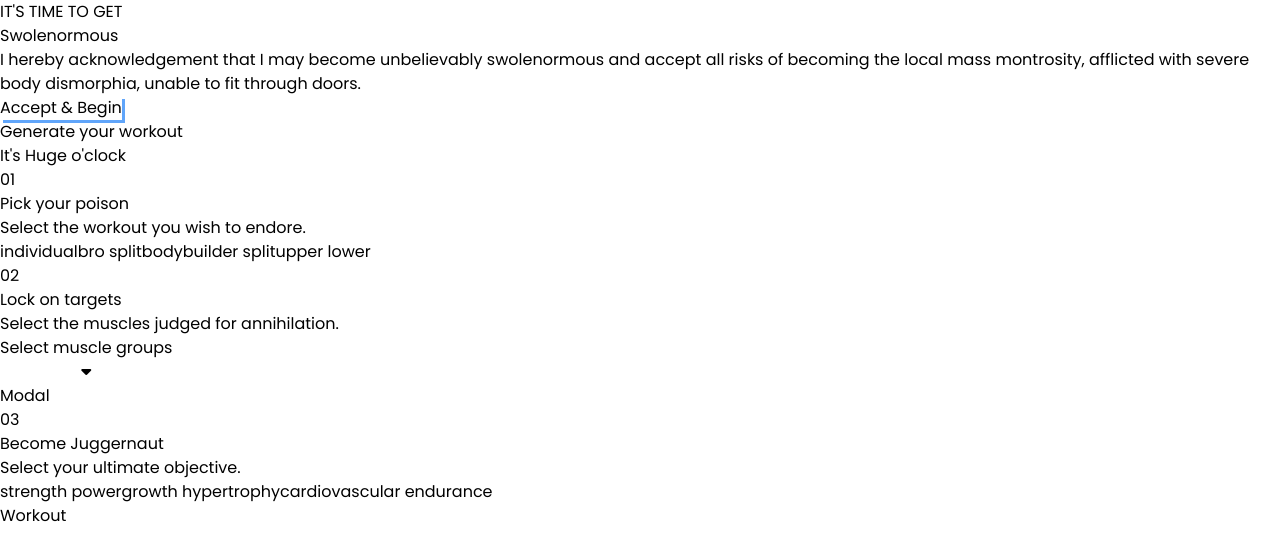
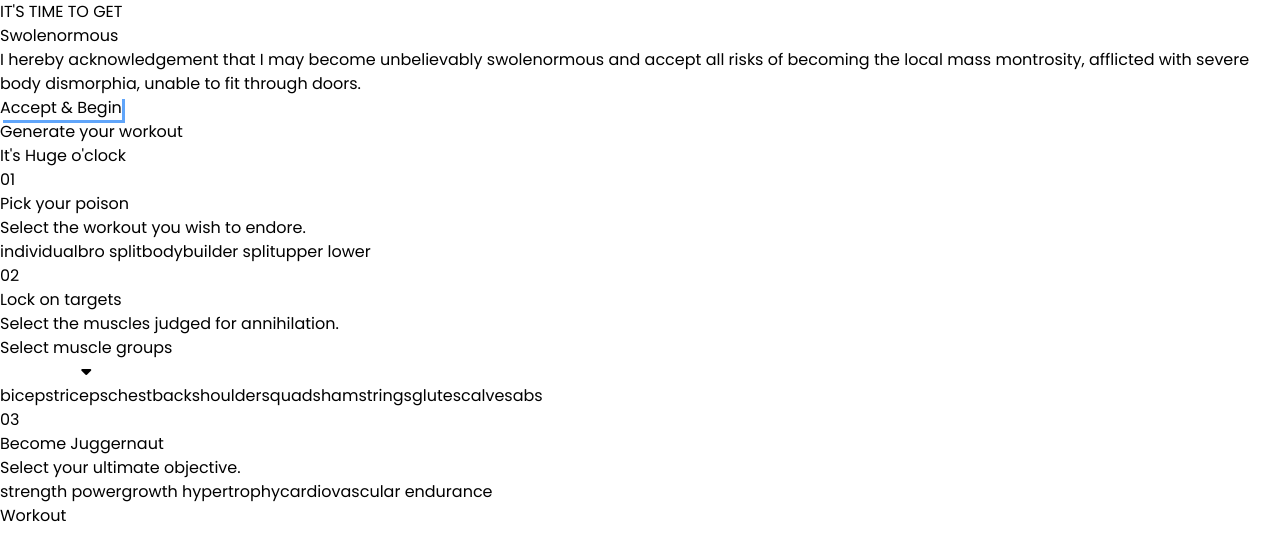
Before and after one commit to DorKatzir/body-fit, a React (Vite) app: page / in a window 1280 px wide. Both pictures are taken after a click on the button "Select muscle groups". Shown: the top 560 px of the page. Built offline with nearby package versions, Linux system fonts and the light colour scheme.

Commit message:
modal selections states

```diff
--- a/src/components/Generator.jsx
+++ b/src/components/Generator.jsx
@@ -26,6 +26,31 @@
     function toggleModal(){
         setShowModal(!showModal)
     }
+
+    function updateMuscles(muscleGroup) {
+        if (muscles.includes(muscleGroup)) {
+            setMuscles(muscles.filter(val => val !== muscleGroup))
+            return
+        }
+
+        if (muscles.length > 2) {
+            return
+        }
+
+        if (poison !== 'individual') {
+            setMuscles([muscleGroup])
+            setShowModal(false)
+            return
+        }
+
+        setMuscles([...muscles, muscleGroup])
+        if (muscles.length === 2) {
+            setShowModal(false)
+        }
+
+    }
+
+
 
     return (
         <SectionWrapper header={"Generate your workout"} title={['It\'s', 'Huge', 'o\'clock']}>
@@ -61,7 +86,19 @@
                     <i className="fa-solid fa-caret-down absolute right-3 top-1/2 -translate-y-1/2"></i>
                 </button>
                 {
-                    showModal && <div className=''>Modal</div>
+                    showModal && <div className='flex flex-col px-3 pb-3'>
+                                    {
+                                        (poison === 'individual' ? WORKOUTS[poison] : Object.keys(WORKOUTS[poison])).map((muscleGroup, muscleGroupIndex) => {
+                                            return (
+                                                <button onClick={() => {
+                                                    updateMuscles(muscleGroup)
+                                                }} key={muscleGroupIndex} className={'hover:text-blue-400 duration-200 ' + (muscles.includes(muscleGroup) ? ' text-blue-400' : ' ')}>
+                                                    <p className='uppercase'>{muscleGroup.replaceAll('_', ' ')}</p>
+                                                </button>
+                                            )
+                                        })
+                                    }
+                                 </div>
                 }
             </div>
 
```
